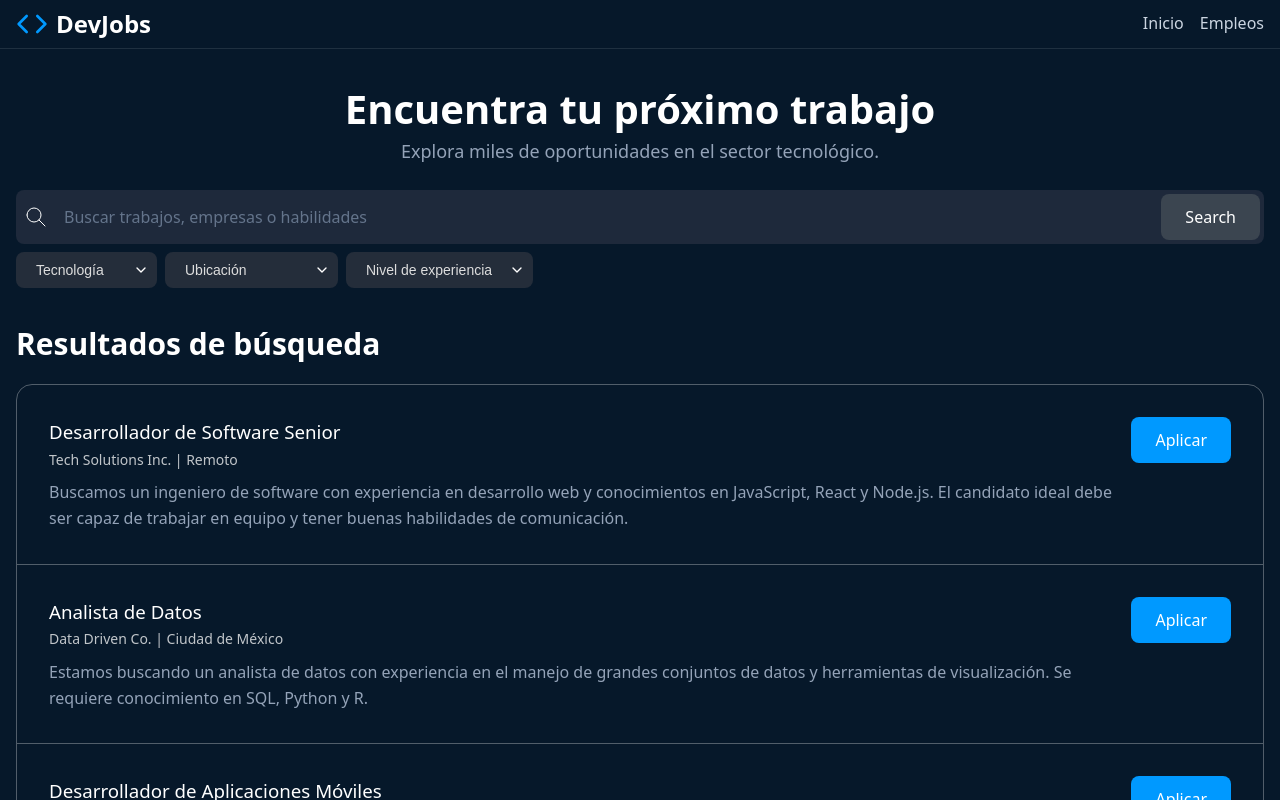
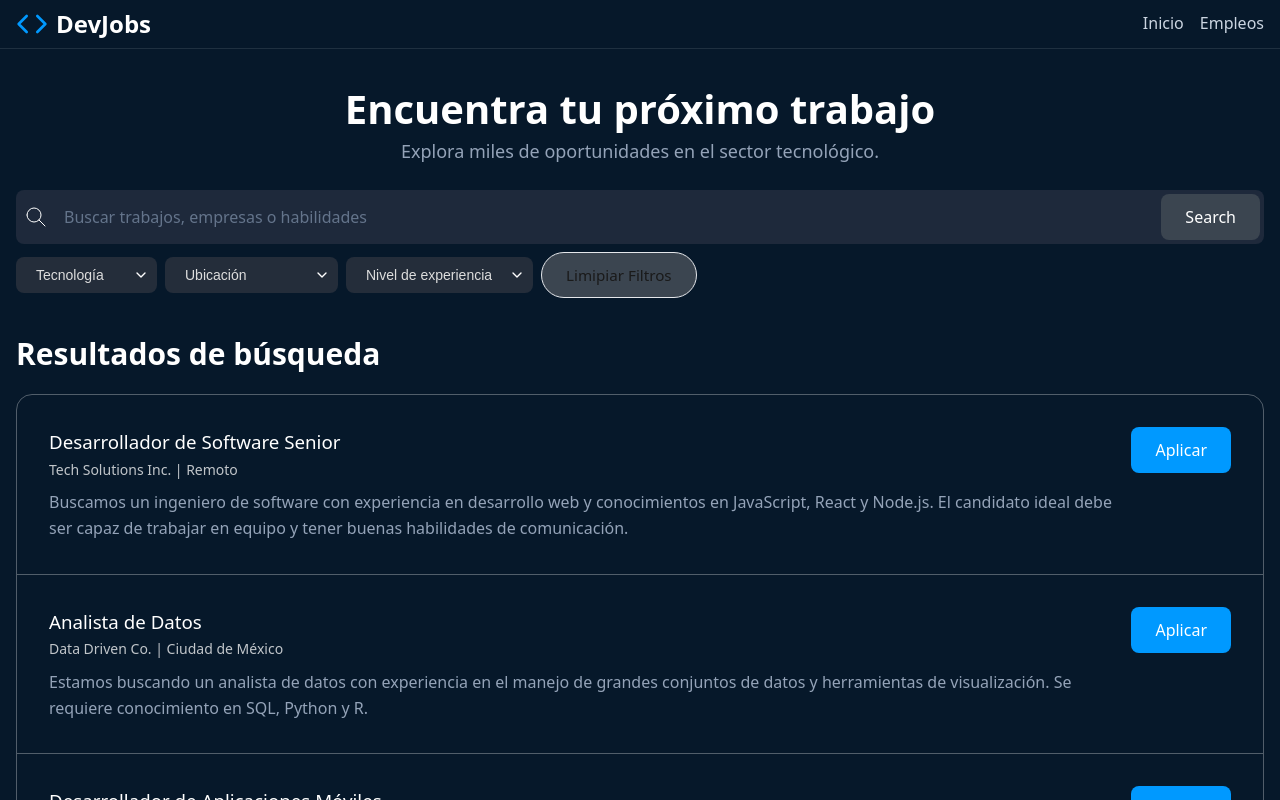
Before and after one commit to ju4ndrc/vite-react-proyect-practice, a React (Vite) app in the folder reaVite-Practice/: page / in a window 1280 px wide. Shown: the top 800 px of the page. Built offline with nearby package versions, Linux system fonts and the light colour scheme.

Commit message:
[!]Reset filter but need to fix an error

```diff
--- a/reaVite-Practice/src/App.css
+++ b/reaVite-Practice/src/App.css
@@ -390,13 +390,31 @@ article {
     color: var(--text-muted);
     margin-bottom: 1.5rem;
   }
+/* ejercicio 2 */
+.form-group input,
+.form-group select {
+  border: 2px solid #d1d5db;
+  transition: border-color 0.2s ease;
+}
+
+.input-focused {
+  border-color: #4f46e5 !important;
+  outline: 2px solid #4f46e5;
+}
+
+.input-hint {
+  display: block;
+  margin-top: 0.25rem;
+  font-size: 0.875rem;
+  color: #6b7280;
+}
+/* ejercicio 2 */
 
   .search-bar {
     background: var(--input-bg);
     padding: .25rem .5rem;
     position: relative;
   }
-
   .search-filters {
     display: flex;
     flex-wrap: wrap;
--- a/reaVite-Practice/src/App.jsx
+++ b/reaVite-Practice/src/App.jsx
@@ -58,13 +58,22 @@ function App() {
     setTextToFilter(newTextToFilter)
     setCurrentPage(1)
   }
+  const handleReset = ()=>{
+    setFilters=({
+      technology:'',
+      location: '',
+      experienceLevel: ''
+    })
+    setTextToFilter('')
+    setCurrentPage(1)
+  }
   return (
     <>
     <Header/>
 
   <main>
 
-    <SearchFormSection onSearch={handleSearch} onTextFilter={handleTextFilter}></SearchFormSection>
+    <SearchFormSection onSearch={handleSearch} onTextFilter={handleTextFilter} onReset={handleReset}></SearchFormSection>
     <section>
       <JobListings jobs={pagedResults}></JobListings>
 
--- a/reaVite-Practice/src/components/SearchFormSection.jsx
+++ b/reaVite-Practice/src/components/SearchFormSection.jsx
@@ -1,6 +1,6 @@
 import { useId, useState } from "react"
 
-export default function SearchFormSection({onSearch, onTextFilter}){
+export default function SearchFormSection({onSearch, onTextFilter, onReset}){
   const idText = useId()
   const idTechnology = useId()
   const idLocation = useId()
@@ -8,9 +8,11 @@ export default function SearchFormSection({onSearch, onTextFilter}){
 
   const [focusedField, setFocusedField] = useState(null)
 
+
   const handleSubmit = (event) => {
     event.preventDefault()
-    const formData = new FormData(event.target) //Este es para capturar los datos del formulario principal
+
+    const formData = new FormData(event.target) //Se instancia FormData y Este es para capturar los datos del formulario principal
 
     const filters = {
       search : formData.get(idText),
@@ -26,6 +28,10 @@ export default function SearchFormSection({onSearch, onTextFilter}){
   const handleTextChange= (event) =>{
     const text = event.target.value
     onTextFilter(text)
+  }
+  const hanldeReset = ()=>{
+    document.querySelector('#empleos-search-form').reset()
+    onReset()
   }
     return(
             <section className="jobs-search">
@@ -45,10 +51,13 @@ export default function SearchFormSection({onSearch, onTextFilter}){
           <input
             onFocus={()=>setFocusedField('search')}
             onBlur={()=> setFocusedField(null)}
+            className={focusedField === 'search' ? 'input-focused':''}
             name={idText}
-             id="empleos-search-input"
+             id={"empleos-search-input"}
                type="text"
-            placeholder="Buscar trabajos, empresas o habilidades" onChange={handleTextChange}/>
+            placeholder="Buscar trabajos, empresas o habilidades"
+            onChange={handleTextChange}
+            />
 
             <button type="submit" style={{position:"absolute",right:'4px'}}>Search</button>
         </div>
@@ -88,6 +97,7 @@ export default function SearchFormSection({onSearch, onTextFilter}){
             <option value="senior">Senior</option>
             <option value="lead">Lead</option>
           </select>
+          <button type="button" className="btn-secondary" onClick={hanldeReset}>Limipiar Filtros</button>
         </div>
       </form>
 
```
